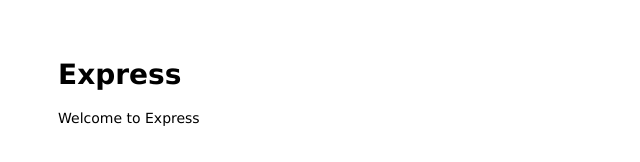
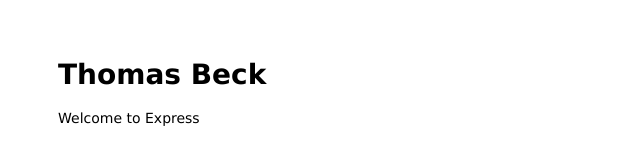
Before and after one commit to tjb6295/IST256demo, a website: page public/index.html in a window 1280 px wide. Shown: the whole page, without its empty margins (0-640 px from the left). Drawn offline with Linux system fonts and the light colour scheme.

Commit message:
Added my name

```diff
--- a/public/index.html
+++ b/public/index.html
@@ -6,7 +6,7 @@
 </head>
 
 <body>
-  <h1>Express</h1>
+  <h1>Thomas Beck</h1>
   <p>Welcome to Express</p>
 </body>
 
```
